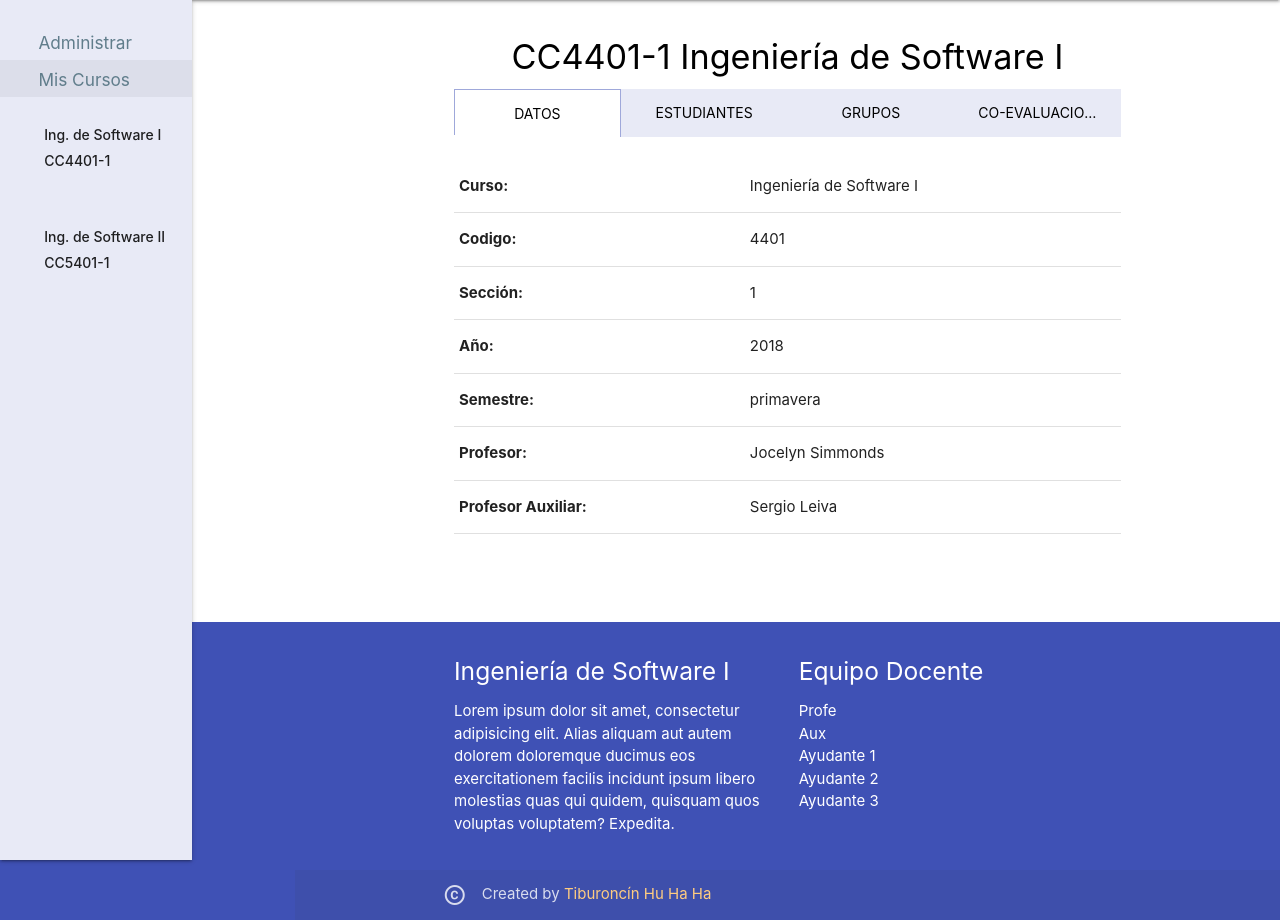
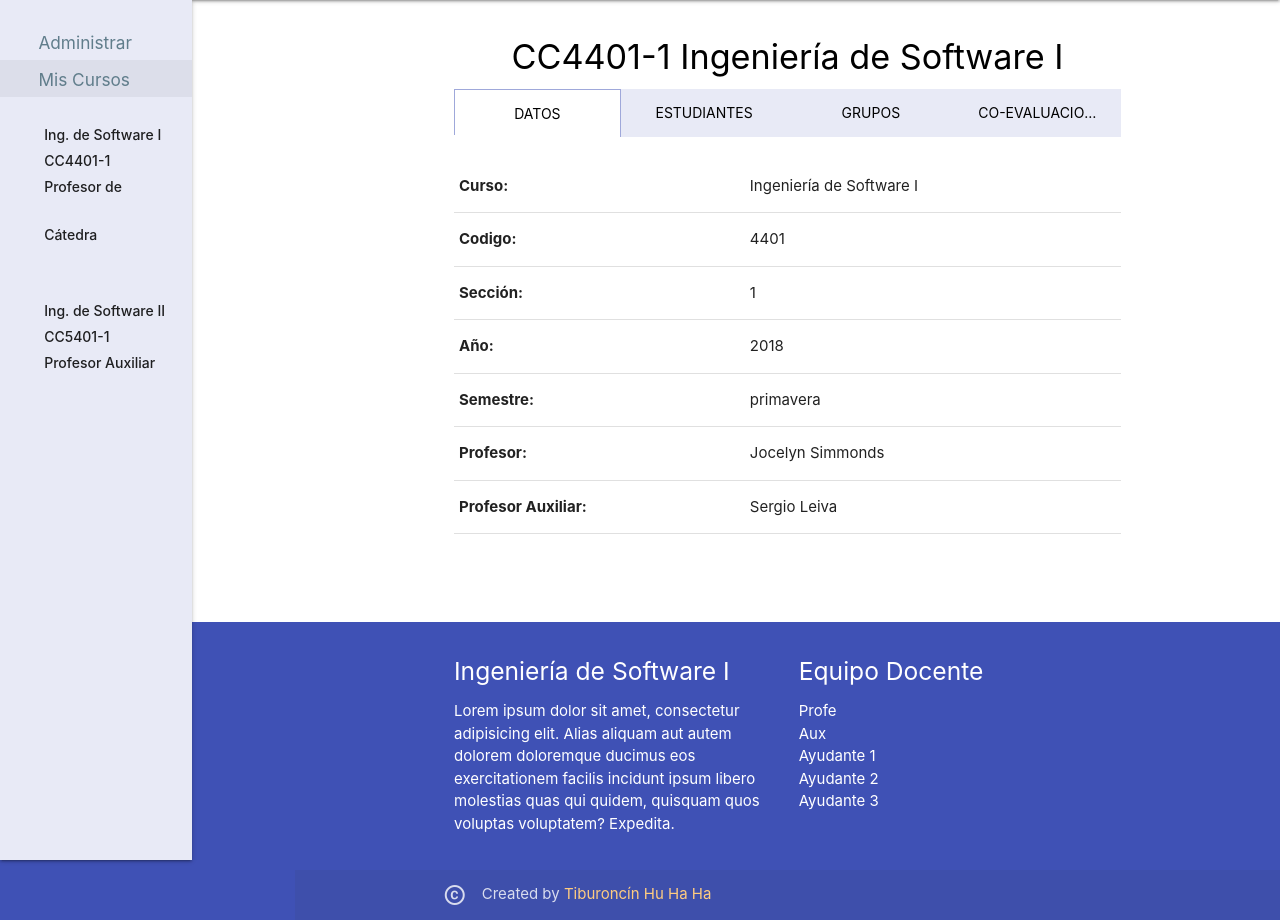
Before and after one commit to DCC-CC4401/2018-2-Equipo-11-T2, a Django app: page /course-teacher/ in a window 1280 px wide, after a click on "Mis Cursos". Shown: the part 64-984 px from the top of the page. Run offline with Django 3.2, Linux system fonts and the light colour scheme.

Commit message:
added landing page teacher

```diff
--- a/T2/coevaluacion/templates/base.html
+++ b/T2/coevaluacion/templates/base.html
@@ -80,14 +80,16 @@
                                 <li>
                                     <a href="#" class="waves-effect menu-color" style="height: auto; padding-left: 23%;">
                                         <p class="less-margin-bottom">Ing. de Software I</p>
-                                        <p class="less-margin-top">CC4401-1</p>
+                                        <p class="less-margin-top-bottom">CC4401-1</p>
+                                        <p class="less-margin-top">Profesor de Cátedra</p>
 
                                     </a>
                                 </li>
                                 <li>
                                     <a href="#" class="waves-effect menu-color" style="height: auto;  padding-left: 23%;">
                                         <p class="less-margin-bottom"><span>Ing. de Software II</span></p>
-                                        <p class="less-margin-top">CC5401-1</p>
+                                        <p class="less-margin-top-bottom">CC5401-1</p>
+                                        <p class="less-margin-top">Profesor Auxiliar</p>
                                     </a>
                                 </li>
                             </ul>
```
